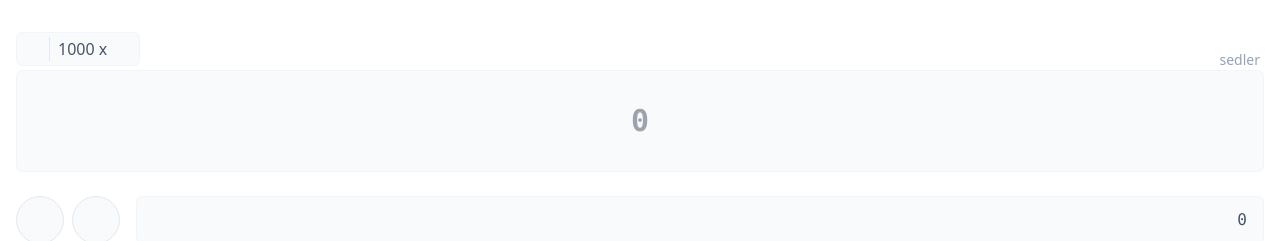
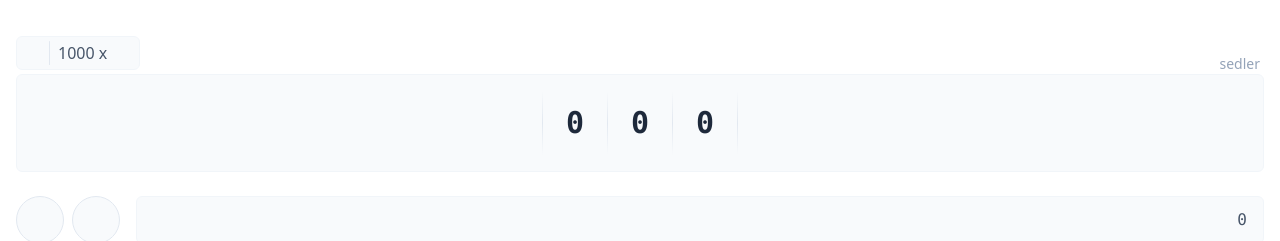
Before and after one commit to AppleFanBoy0941/cashier-counter, a React (Create React App) app: page / in a window 1280 px wide. Shown: the part 248-489 px from the top of the page. Built offline with nearby package versions, Linux system fonts and the light colour scheme; some icons are missing.

Commit message:
added functionality to inputs, including draggable numbers to increment value and added functionality to bacspace button

```diff
--- a/package.json
+++ b/package.json
@@ -8,6 +8,7 @@
 		"@testing-library/user-event": "^13.5.0",
 		"feather-icons-react": "^0.5.0",
 		"framer-motion": "^7.3.4",
+		"lucide-react": "^0.105.0-alpha.4",
 		"react": "^18.2.0",
 		"react-dom": "^18.2.0",
 		"react-router-dom": "^6.4.0",
--- a/src/components/DeleteKey.js
+++ b/src/components/DeleteKey.js
@@ -1,25 +1,46 @@
-import FeatherIcon from 'feather-icons-react';
-import { motion, AnimatePresence } from 'framer-motion';
-import useCalculations from '../hooks/useCalculations';
+import FeatherIcon from 'feather-icons-react'
+import { motion, AnimatePresence } from 'framer-motion'
+import useCalculations from '../hooks/useCalculations'
+import { useState } from 'react'
 
 const DeleteKey = ({ id }) => {
-	const { values, setNewValue } = useCalculations();
-	const currentValue = values.find(item => item.id === id).value;
+	const { values, setNewValue } = useCalculations()
+	const currentValue = values.find(item => item.id === id).value
+
+	const [dragProgress, setDragProgress] = useState(0)
 
 	return (
+		<div className='w-12 h-12 relative flex justify-center items-center'>
 			<AnimatePresence>
 				{currentValue !== '' && (
 					<motion.button
+						drag='x'
+						dragConstraints={{ left: -48, right: 0 }}
+						dragSnapToOrigin={true}
+						dragElastic={0.1}
+						onDrag={(e, info) => {
+							setDragProgress(
+								info.offset.x / -48 > 1
+									? 100
+									: info.offset.x / -48 < 0
+									? 0
+									: (info.offset.x / -48) * 100
+							)
+						}}
+						onDragEnd={() => {
+							if (dragProgress === 100) {
+								setNewValue(id, '')
+							}
+							setDragProgress(0)
+						}}
 						initial={{
 							opacity: 0,
 							scale: 0.9,
-						translateY: '-50%',
 							filter: 'blur(2px)',
 						}}
 						animate={{
 							opacity: 1,
 							scale: 1,
-						translateY: '-50%',
 							filter: 'blur(0px)',
 							transition: {
 								delay: 0.05,
@@ -29,7 +50,6 @@ const DeleteKey = ({ id }) => {
 						exit={{
 							opacity: 0,
 							scale: 0.9,
-						translateY: '-50%',
 							filter: 'blur(2px)',
 							transition: {
 								delay: 0.15,
@@ -45,16 +65,26 @@ const DeleteKey = ({ id }) => {
 						transition={{
 							duration: 3,
 						}}
-					className='absolute top-1/2 -translate-y-1/2 right-2 rounded-full p-2 text-slate-400'
+						className='rounded-full p-2 text-slate-400'
 						onClick={() => {
-						setNewValue(id, currentValue.slice(0, -1));
+							setNewValue(id, currentValue.slice(0, -1))
 						}}
 					>
 						<FeatherIcon icon='delete' />
 					</motion.button>
 				)}
 			</AnimatePresence>
-	);
-};
+			<motion.div
+				animate={{
+					scale: dragProgress < 100 ? dragProgress / 150 : 1,
+					opacity: dragProgress / 100,
+				}}
+				className='absolute w-12 h-12 top-0 left-0 flex justify-center items-center'
+			>
+				<FeatherIcon icon='rotate-ccw' className='text-slate-400' />
+			</motion.div>
+		</div>
+	)
+}
 
-export default DeleteKey;
+export default DeleteKey
--- /dev/null
+++ b/src/components/Digit.js
@@ -0,0 +1,51 @@
+import { motion, AnimatePresence } from 'framer-motion'
+import { useEffect } from 'react'
+import { useState } from 'react'
+
+export default function Digit({ digit, index, updater }) {
+	digit = parseInt(digit)
+	return (
+		<motion.div
+			drag='y'
+			dragConstraints={{ top: -16, bottom: 16 }}
+			dragSnapToOrigin={true}
+			dragElastic={0.1}
+			onDragEnd={(e, info) => {
+				if (info.offset.y / -16 > 1) {
+					console.log('is dragged up')
+					console.log(updater(digit === 9 ? 0 : digit + 1, index))
+				} else if (info.offset.y / -16 < -1) {
+					console.log('is dragged down')
+					console.log(updater(digit === 0 ? 9 : digit - 1, index))
+				} else {
+					console.log('is not dragged')
+					console.log(updater(digit, index))
+				}
+			}}
+			className='h-16 w-12 flex justify-center items-center'
+		>
+			<AnimatePresence>
+				<motion.p
+					key={digit}
+					initial={{
+						y: -24,
+						opacity: 0,
+					}}
+					animate={{
+						y: 0,
+						opacity: 1,
+						transition: { delay: (3 - index) * 0.2 },
+					}}
+					exit={{
+						y: 24,
+						opacity: 0,
+						transition: { delay: (3 - index) * 0.2 - 0.2, ease: 'easeIn' },
+					}}
+					className='absolute text-slate-800 dark:text-slate-100'
+				>
+					{digit}
+				</motion.p>
+			</AnimatePresence>
+		</motion.div>
+	)
+}
--- /dev/null
+++ b/src/components/FadingLine.js
@@ -0,0 +1,5 @@
+export default function FadingLine() {
+	return (
+		<div className='h-16 w-px flex justify-center items-center bg-gradient-to-t from-slate-200/0 via-slate-200 to-slate-200/0 dark:from-slate-700/0 dark:via-slate-700 dark:to-slate-700/0'></div>
+	)
+}
--- a/src/components/LargeInput.js
+++ b/src/components/LargeInput.js
@@ -1,24 +1,37 @@
-import useCalculations from '../hooks/useCalculations';
-import { motion } from 'framer-motion';
+import useCalculations from '../hooks/useCalculations'
+import Digit from './Digit'
+import FadingLine from './FadingLine'
 
 const LargeInput = ({ id }) => {
-	const { values } = useCalculations();
-	const currentValue = values.find(item => item.id === id).value;
+	const { values, setNewValue } = useCalculations()
+	const currentValue = values.find(item => item.id === id).value
+	const dividedValue = currentValue.toString().split('')
+	const missingZeros = 3 - dividedValue.length
+	const digits = [...Array(missingZeros).fill('0'), ...dividedValue]
+
+	function addNewValue(value, index) {
+		const newValue = digits
+		newValue[index] = value
+		setNewValue(id, newValue.join(''))
+		return newValue.join('')
+	}
 
 	return (
-		<div className="bg-slate-50 dark:bg-slate-800 py-8 w-full rounded-md text-3xl font-bold text-center font-mono border border-slate-100 dark:border-slate-700">
-			<motion.input
-				initial={{ opacity: 0, y: -20 }}
-				animate={{ opacity: 1, y: 0 }}
-				key={currentValue}
-				className="bg-transparent text-center focus:outline-none text-slate-800 dark:text-slate-100"
-				type="text"
-				readOnly="readOnly"
-				value={currentValue !== 0 ? currentValue : ''}
-				placeholder="0"
-			/>
+		<div className='flex justify-center py-4 gap-2'>
+			<FadingLine />
+			{digits.map((digit, index) => (
+				<>
+					<Digit
+						digit={digit}
+						index={index}
+						key={index}
+						updater={addNewValue}
+					/>
+					<FadingLine key={`line${index}`} />
+				</>
+			))}
 		</div>
-	);
-};
+	)
+}
 
-export default LargeInput;
+export default LargeInput
--- a/src/templates/Counter.js
+++ b/src/templates/Counter.js
@@ -1,10 +1,10 @@
-import DeleteKey from '../components/DeleteKey';
-import LargeInput from '../components/LargeInput';
-import { motion } from 'framer-motion';
-import MultiplierDropDown from './MultiplierDropDown';
+import DeleteKey from '../components/DeleteKey'
+import LargeInput from '../components/LargeInput'
+import { motion } from 'framer-motion'
+import MultiplierDropDown from './MultiplierDropDown'
 
 const Counter = ({ multiplier }) => {
-	const { currentMultiplier } = multiplier;
+	const { currentMultiplier } = multiplier
 
 	return (
 		<div className='flex flex-col w-screen p-4'>
@@ -19,12 +19,13 @@ const Counter = ({ multiplier }) => {
 					{currentMultiplier.type}
 				</motion.p>
 			</div>
-			<div className='relative'>
+			<div className='relative flex items-center justify-evenly bg-slate-50 dark:bg-slate-800 w-full rounded-md text-3xl font-bold text-center font-mono border border-slate-100 dark:border-slate-700'>
+				<div className='w-12 h-12'></div>
 				<LargeInput id={currentMultiplier.id} />
 				<DeleteKey id={currentMultiplier.id} />
 			</div>
 		</div>
-	);
-};
+	)
+}
 
-export default Counter;
+export default Counter
```
Also changed, not shown: 1 other file (tests, documents, lock files or other folders). Lines whose indentation alone changed are shown as unchanged.
